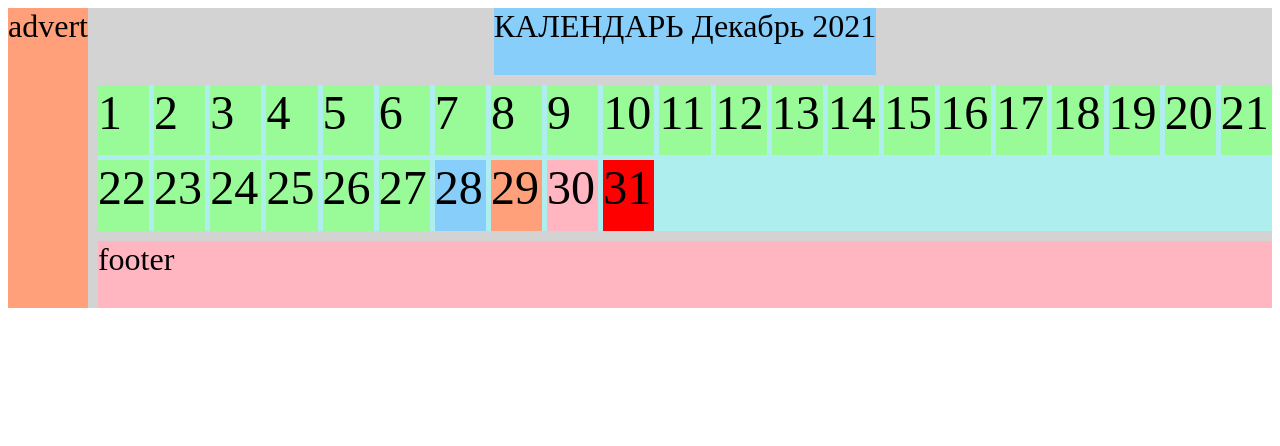
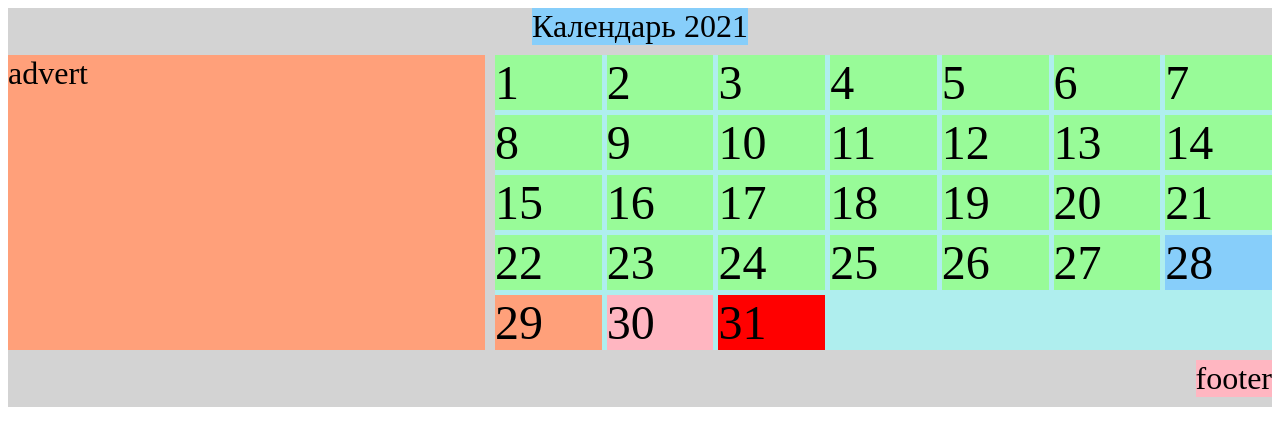
Before and after one commit to KuzVano/project-public-, a plain HTML site: page index.html in a window 1280 px wide. Drawn offline with Linux system fonts and the light colour scheme.

Commit message:
Update index.html

```diff
--- a/index.html
+++ b/index.html
@@ -1,6 +1,3 @@
-<!DOCTYPE html>
-<html>
-
 <style>
   .item0{background:PaleGreen;}
   .item27{background:PaleGreen;}
@@ -23,18 +20,34 @@
     width: 100%;
     background: LightGray;
     display: grid;
-    grid-template-columns: auto 1fr;
-    grid-template-rows: auto auto auto;
+    grid-template-columns: auto;
+    grid-template-rows: auto auto auto auto;
     grid-gap: 10px;
+
     grid-template-areas:
-      "advert header"
-      "advert content"
-      "advert footer";
+      "header"
+      "advert"
+      "content"
+      "footer";
   }
+   @media (min-width: 300px){
+    .container{
+      /*grid-template-columns: auto 1fr;
+      grid-template-rows: auto 1fr auto;*/
+      grid-template-areas:
+        "advert header"
+        "advert content"
+        "advert footer";
+    }
+
+  }
+
+
   .item1 {
     background: LightSkyBlue;
     grid-area: header;
     justify-self: center;
+
   }
 
   .item2 {
@@ -43,6 +56,32 @@
   }
 
   .item3 {
+      font-size: 1.5em;
+      height: 100%;
+      width: 100%;
+      background: PaleTurquoise;
+      grid-area: content;
+      /* Only change code below this line */
+
+
+      display: grid;
+      grid-template-columns: repeat(auto-fit, minmax(50px, 1fr));
+      grid-template-rows: repeat(auto-fit, minmax(50px, 1fr));
+      grid-gap: 5px;
+
+  /* Only change code above this line */
+    }
+
+  @media (min-width: 500px){
+    .container{
+      grid-template-areas:
+      /* Only change code below this line */
+        "header header"
+        "advert content"
+        "footer footer";
+      /* Only change code above this line */
+    }
+    .item3 {
     font-size: 1.5em;
     height: 100%;
     width: 100%;
@@ -52,16 +91,20 @@
 
 
     display: grid;
-    grid-template-columns: repeat(auto-fit, minmax(50px, 1fr));
+    grid-template-columns: repeat(7, minmax(50px, 1fr));
     grid-template-rows: repeat(auto-fit, minmax(50px, 1fr));
     grid-gap: 5px;
 
     /* Only change code above this line */
   }
+}
+
 
   .item4 {
     background: lightpink;
     grid-area: footer;
+    justify-self: end;
+
   }
 
   .itemOne {
@@ -75,7 +118,7 @@
 </style>
 
 <div class="container">
-  <div class="item1">КАЛЕНДАРЬ Декабрь 2021</div>
+  <div class="item1">Календарь 2021</div>
   <div class="item2">advert</div>
   <div class="item3">
     <div class="item0"><a href='' target="blank">1</a></div>
```
